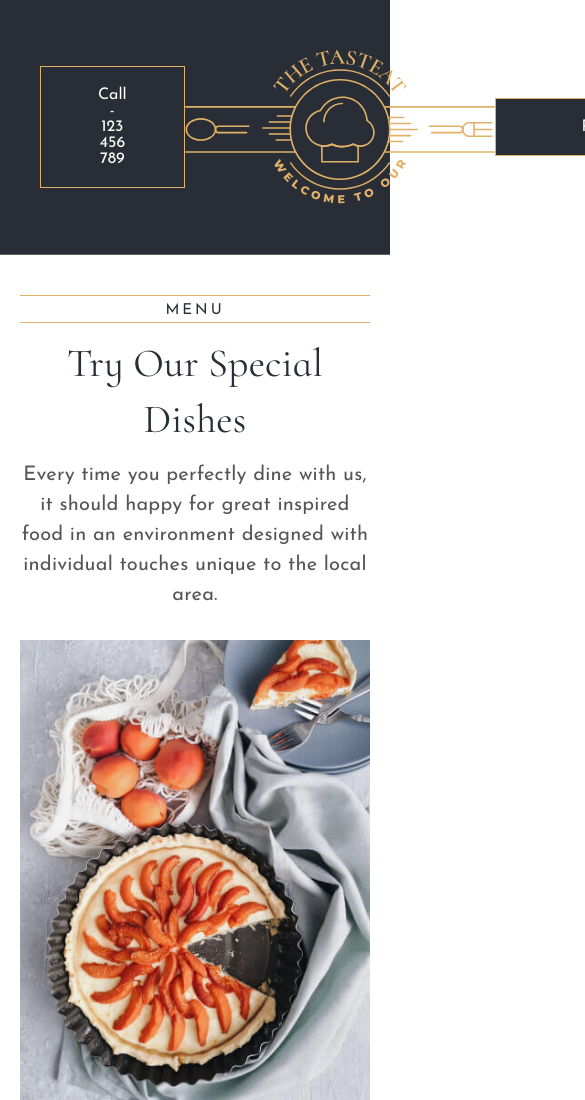
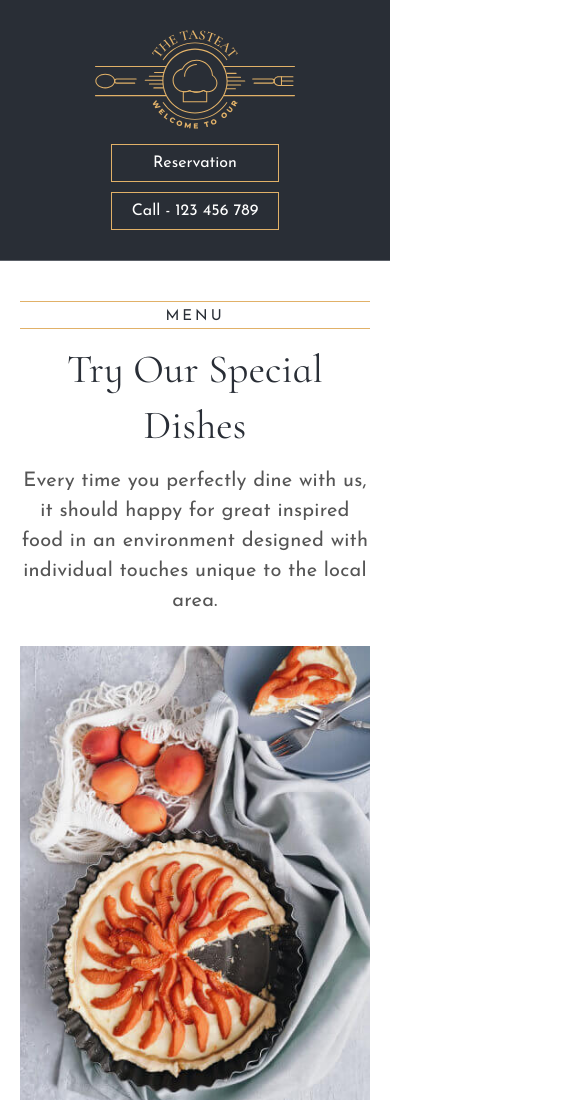
Before and after one commit to najmiddinnazarov/Group-3-Project, a plain HTML site: page index.html in a window 390 px wide. Shown: the top 1100 px of the page, 585 px wide, since content can reach past the window. Drawn offline with Linux system fonts and the light colour scheme.

Commit message:
Add header media

```diff
--- a/css/responsive.css
+++ b/css/responsive.css
@@ -4,7 +4,30 @@
   .container {
     max-width: 100%;
   }
-  /* header start */
+  /* header style start */
+  header {
+    flex-wrap: wrap;
+    padding: 30px 0;
+  }
+  header a {
+    width: 200px;
+  }
+  .mobile-none {
+    display: none;
+  }
+  .first,
+  .second {
+    padding: 10px 20px;
+  }
+  .header__buttons {
+    display: flex;
+    flex-direction: column;
+    row-gap: 10px;
+  }
+  .header__buttons .first {
+    display: block;
+  }
+  /* Header style end */
   /* Special-menu styles start  */
   .sp-menu {
     padding: 40px 0;
@@ -224,3 +247,10 @@
   }
   /* Footer styles end  */
 }
+
+@media (max-width: 415px) {
+  header .container {
+    flex-direction: column;
+    row-gap: 15px;
+  }
+}
--- a/css/styles.css
+++ b/css/styles.css
@@ -1,30 +1,35 @@
-header{
+/* Header style start */
+header {
+  background-color: #292e36;
+  border-bottom: 1px solid #5c6168;
+  padding: 50px 0;
+}
+header .container {
   display: flex;
   justify-content: space-between;
   align-items: center;
-  background-color: #292e36;
-  padding: 50px 40px;
-  border-bottom: 1px solid #5C6168;
 }
-.btn{
+.btn {
   background-color: #292e36;
   color: white;
   border: 1px solid #e1b168;
+  transition: all 0.4s ease-in-out;
 }
-.btn:hover{
+.btn:hover {
   background-color: #e1b168;
   color: #292e36;
-  border: none;
+  border: 1px solid transparent;
 }
-.first{
+.first {
   padding: 20px 57px;
 }
-.second{
+.second {
   padding: 20px 86px;
 }
-
-
-
+.header__buttons .first {
+  display: none;
+}
+/* Header style end */
 /* Special-menu styles start  */
 .sp-menu {
   padding: 80px 0;
--- a/index.html
+++ b/index.html
@@ -22,9 +22,14 @@
   <body>
     <!-- header start -->
     <header>
-      <button class="btn first">Call - 123 456 789</button>
-      <img src="./img/logo.svg" alt="icon">
-      <button class="btn second">Reservation</button>
+      <div class="container">
+        <button class="btn first mobile-none">Call - 123 456 789</button>
+        <a href="/"><img src="./img/logo.svg" alt="icon" /></a>
+        <div class="header__buttons">
+          <button class="btn second">Reservation</button>
+          <button class="btn first">Call - 123 456 789</button>
+        </div>
+      </div>
     </header>
     <!-- header end -->
     <!-- Try Our Special dishes start -->
```
